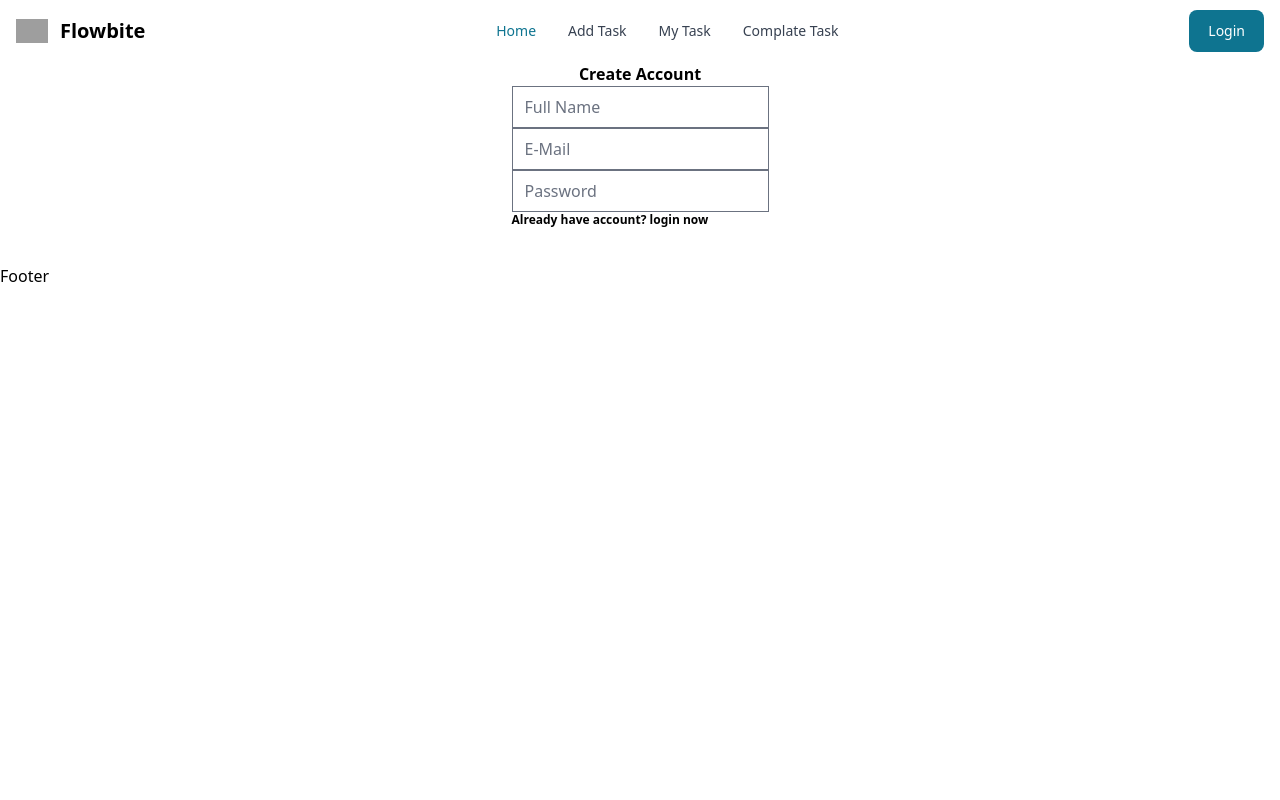
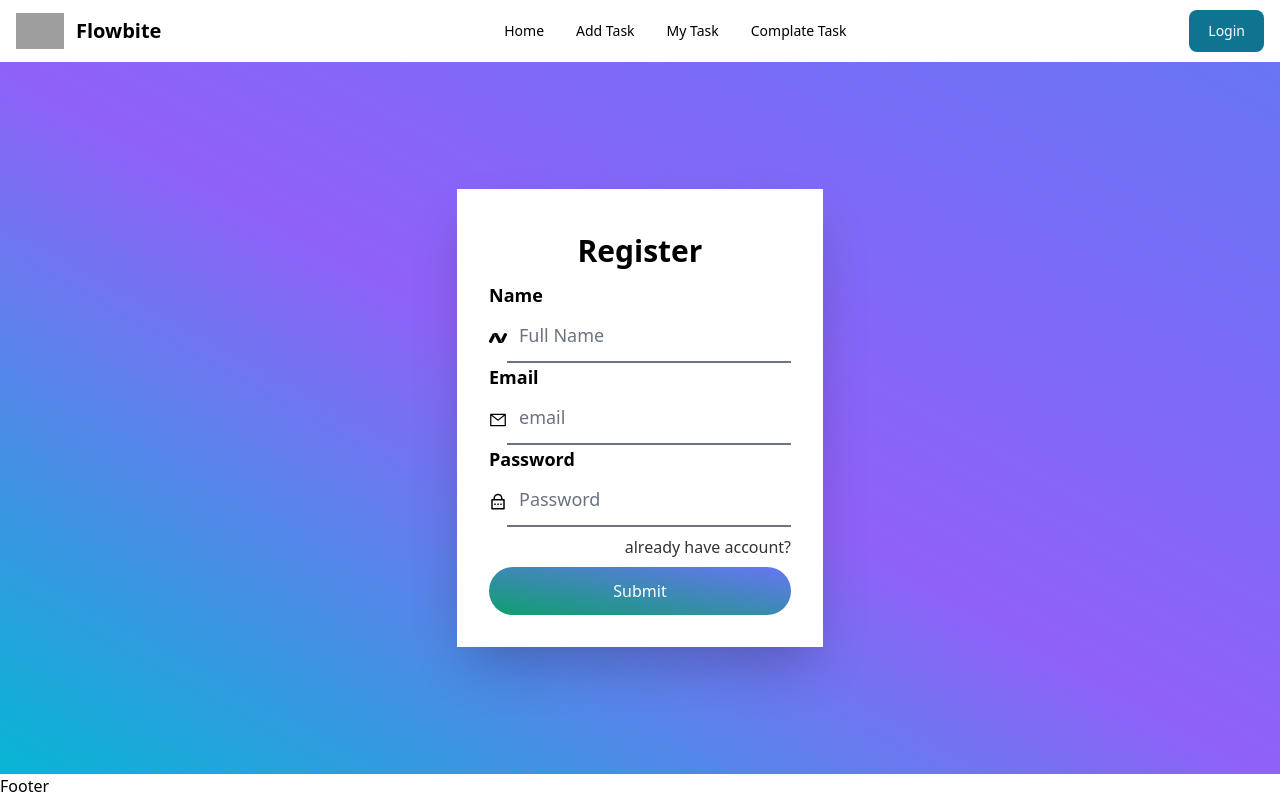
Before and after one commit to mdhasan76/Daily-Task, a React (Create React App) app: page /register in a window 1280 px wide. Built offline with nearby package versions, Linux system fonts and the light colour scheme; grey boxes are pictures that could not be loaded.

Commit message:
Header & login

```diff
--- a/package.json
+++ b/package.json
@@ -10,6 +10,7 @@
     "flowbite-react": "^0.3.7",
     "react": "^18.2.0",
     "react-dom": "^18.2.0",
+    "react-icons": "^4.7.1",
     "react-router-dom": "^6.6.1",
     "react-scripts": "5.0.1",
     "web-vitals": "^2.1.4"
--- a/src/page/login/Login.js
+++ b/src/page/login/Login.js
@@ -1,27 +1,53 @@
 import React from 'react';
 import { Link } from 'react-router-dom';
+import { RiLockPasswordLine } from "react-icons/ri";
+import { FcGoogle } from "react-icons/fc";
+import { AiOutlineMail } from "react-icons/ai";
+
 
 const Login = () => {
     return (
-<div class="min-h-screen flex justify-center items-center bg-white">
-  <div class="p-10 border-[1px] -mt-10 border-slate-200 rounded-md flex flex-col items-center space-y-3">
-    <div class="py-8">
-      <p className='font-bold text-3xl text-center'>Login</p>
+        <section>
+            <div className="min-h-[89vh] bg-gradient-to-bl from-indigo-500 via-purple-500 to-cyan-500 flex items-center">
+                <div className="max-w-lg mx-auto bg-white">
+                    <div className="w-full shadow-2xl bg-base-100 card-body ">
+                        <form className='p-8'>
+                            <div>
+                                <label className="label pb-0">
+                                    <span className="label-text text-lg font-semibold"> Email</span>
+                                </label>
+                                <div>
+                                    <AiOutlineMail className='inline-block text-lg font-medium' />
+                                    <input type="email" name="email" placeholder="email" className="p-3 border-b-2 outline-0 border-0 focus:border-slate-500 focus:border-b-4 font-medium text-lg" />
                                 </div>
-    <input class="p-3 border-[1px] border-slate-500 rounded-sm w-80" placeholder="E-Mail" />
-    <div class="flex flex-col space-y-1">
-      <input class="p-3 border-[1px] border-slate-500 rounded-sm w-80" placeholder="Password" />
-      <p class="font-semibold text-xs">First at Daily task? <Link to="/register" className='hover:text-[#0070ba] hover:border-b'>Register now </Link> </p>
                             </div>
-    <div class="flex flex-col space-y-5 w-full">
-      <button class="w-full mt-3 bg-[#0070ba] rounded-3xl p-3 text-white font-bold transition duration-200 hover:bg-[#003087]">Log in</button>
-      <div class="flex items-center justify-center border-t-[1px] border-t-slate-300 w-full relative">
-        <div class="-mt-1 font-bod bg-white px-5 absolute">Or</div>
+                            <div className="form-control">
+                                <label className="label pb-0">
+                                    <span className="label-text text-lg font-semibold">Password</span>
+                                </label>
+                                <div>
+                                    <RiLockPasswordLine className='inline-block text-lg font-medium' />
+                                    <input type="password" placeholder="Password" name='password' className="p-3 border-b-2 outline-0 border-0 focus:border-slate-500 focus:border-b-4 font-medium text-lg mb-2" />
                                 </div>
-      <button class="w-full border-blue-900 hover:border-[#003087] hover:border-[2px] border-[1px] rounded-3xl p-3 text-[#0070ba] font-bold transition duration-200">Continew with google</button>
+                                {/* <label className="labelt">
+                                    <Link to="/" className="label-text-alt link link-hover block text-right  font-medium text-[16px] pt-2 opacity-80">Forgot password?</Link>
+                                </label> */}
+                            </div>
+                            <div className="form-control">
+                                <button className="text-white border-none rounded-full bg-gradient-to-bl from-indigo-500 to-green-500 p-3 mt-2 w-full">Login</button>
+                            </div>
+                        </form>
+                        <div className="text-center font-bold my-3">OR</div>
+                        <div className='text-center'>
+                            <button className='bg-slate-300 p-3 rounded-full'><FcGoogle className=' text-3xl w-full' /></button>
+                        </div>
+
+                        <p className='block text-center text-sm label opacity-80 py-3'>new to Daily Task?
+                            <Link to='/register' className='text-lg font-medium inline text-left hover:border-b hover:border-indigo-600'> register now</Link> </p>
                     </div>
                 </div>
             </div>
+        </section>
     );
 };
 
--- a/src/page/register/Register.js
+++ b/src/page/register/Register.js
@@ -1,24 +1,55 @@
 import React from 'react';
+import { AiOutlineMail } from 'react-icons/ai';
+import { SiNamecheap } from 'react-icons/si';
+import { RiLockPasswordLine } from 'react-icons/ri';
 import { Link } from 'react-router-dom';
 
 const Register = () => {
   return (
-        <div class="min-h-screen flex justify-center items-center bg-white">
-  <div class="p-10 border-[1px] -mt-10 border-slate-200 rounded-md flex flex-col items-center space-y-3">
-    <div class="py-8">
-      <p className='font-bold text-3xl text-center'>Create Account</p>
+    <section>
+      <div className="min-h-[89vh] bg-gradient-to-bl from-indigo-500 via-purple-500 to-cyan-500 flex items-center">
+        <div className="max-w-lg mx-auto bg-white">
+          <div className="w-full shadow-2xl bg-base-100 card-body ">
+            <form className='p-8'>
+              <p className='text-center font-bold text-3xl my-3'>Register</p>
+              <div>
+                <label className="label pb-0">
+                  <span className="label-text text-lg font-semibold">Name</span>
+                </label>
+                <div>
+                  <SiNamecheap className='inline-block text-lg font-medium' />
+                  <input type="text" name="name" placeholder="Full Name" className="p-3 border-b-2 outline-0 border-0 focus:border-slate-500 focus:border-b-4 font-medium text-lg" />
                 </div>
-    <input type="text" class="p-3 border-[1px] border-slate-500 rounded-sm w-80" placeholder="Full Name" />
-    <input type="email" class="p-3 border-[1px] border-slate-500 rounded-sm w-80" placeholder="E-Mail" />
-    <div class="flex flex-col space-y-1">
-      <input type="password" class="p-3 border-[1px] border-slate-500 rounded-sm w-80" placeholder="Password" />
-      <p class="font-semibold text-xs">Already have account? <Link to="/login" className='hover:text-[#0070ba] hover:border-b'>login now </Link> </p>
               </div>
-    <div class="flex flex-col space-y-5 w-full">
-      <button class="w-full mt-3 bg-[#0070ba] rounded-3xl p-3 text-white font-bold transition duration-200 hover:bg-[#003087]">Register</button>
+              <div>
+                <label className="label pb-0">
+                  <span className="label-text text-lg font-semibold"> Email</span>
+                </label>
+                <div>
+                  <AiOutlineMail className='inline-block text-lg font-medium' />
+                  <input type="email" name="Email" placeholder="email" className="p-3 border-b-2 outline-0 border-0 focus:border-slate-500 focus:border-b-4 font-medium text-lg" />
+                </div>
+              </div>
+              <div className="form-control">
+                <label className="label pb-0">
+                  <span className="label-text text-lg font-semibold">Password</span>
+                </label>
+                <div>
+                  <RiLockPasswordLine className='inline-block text-lg font-medium' />
+                  <input type="password" placeholder="Password" name='password' className="p-3 border-b-2 outline-0 border-0 focus:border-slate-500 focus:border-b-4 font-medium text-lg" />
+                </div>
+                <label className="labelt">
+                  <Link to="/login" className="label-text-alt link link-hover block text-right  font-medium text-[16px] pt-2 opacity-80">already have account?</Link>
+                </label>
+              </div>
+              <div className="form-control">
+                <button className="text-white border-none rounded-full bg-gradient-to-bl from-indigo-500 to-green-500 p-3 mt-2 w-full">Submit</button>
+              </div>
+            </form>
           </div>
         </div>
       </div>
+    </section>
   );
 };
 
--- a/src/page/shared/Header.js
+++ b/src/page/shared/Header.js
@@ -1,8 +1,13 @@
 import { Button, Navbar } from 'flowbite-react';
 import React from 'react';
-import { Link } from 'react-router-dom';
+import { Link, NavLink } from 'react-router-dom';
 
 const Header = () => {
+    let activeStyle = {
+        textDecoration: "underline",
+    };
+
+    let activeClassName = "underline";
     return (
         <Navbar
             fluid={true}
@@ -19,25 +24,42 @@ const Header = () => {
                 </span>
             </Navbar.Brand>
             <Navbar.Collapse>
-                <Navbar.Link
-                    href="/navbars"
-                    active={true}
+                <NavLink
+                    to="/"
+                    style={({ isActive }) =>
+                        isActive ? activeStyle : undefined
+                    }
                 >
                     Home
-                </Navbar.Link>
-                <Navbar.Link href="/">
+                </NavLink>
+                <NavLink
+                    to="/login"
+                    className={({ isActive }) =>
+                        isActive ? activeClassName : undefined
+                    }
+                >
                     Add Task
-                </Navbar.Link>
-                <Navbar.Link href="/">
+                </NavLink>
+                <NavLink
+                    to="/login"
+                    className={({ isActive }) =>
+                        isActive ? activeClassName : undefined
+                    }
+                >
                     My Task
-                </Navbar.Link>
-                <Navbar.Link href="/">
+                </NavLink>
+                <NavLink
+                    to="/login"
+                    className={({ isActive }) =>
+                        isActive ? activeClassName : undefined
+                    }
+                >
                     Complate Task
-                </Navbar.Link>
+                </NavLink>
             </Navbar.Collapse>
 
             <div className="flex">
-            <Button><Link to="/login">Login</Link></Button>
+                <Button><Link to="/login">Login</Link></Button>
                 <Navbar.Toggle />
             </div>
         </Navbar>
--- a/tailwind.config.js
+++ b/tailwind.config.js
@@ -1,6 +1,7 @@
 /** @type {import('tailwindcss').Config} **/
 module.exports = {
   content: [
+    "./src/**/*.{js,jsx,ts,tsx}",
     'node_modules/flowbite-react/**/*.{js,jsx,ts,tsx}'
 ],
   theme: {
```
Also changed, not shown: 1 other file (tests, documents, lock files or other folders). Lines whose indentation alone changed are shown as unchanged.
